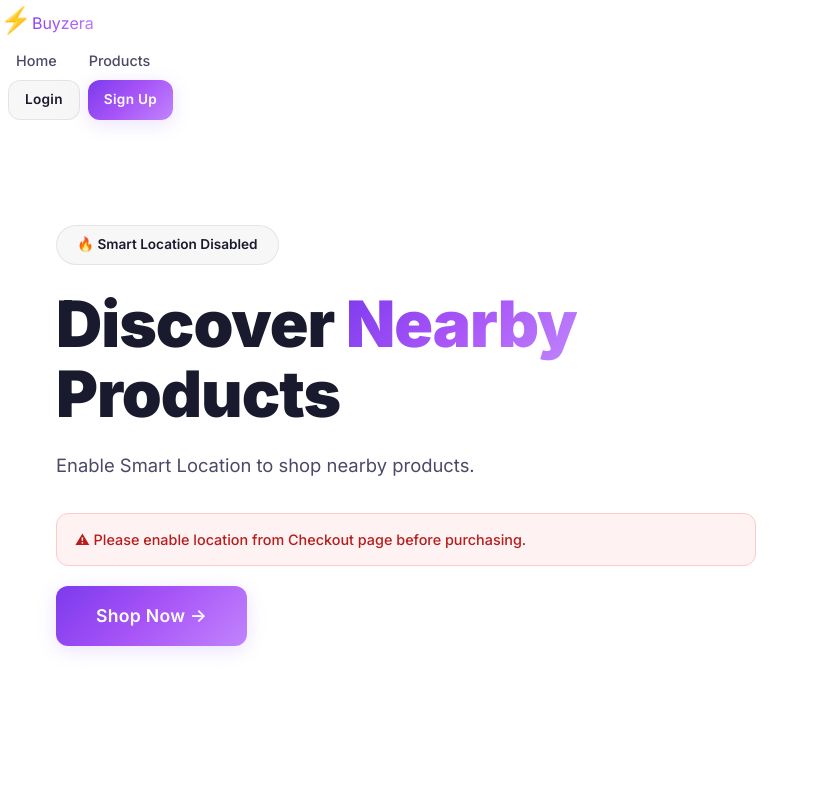
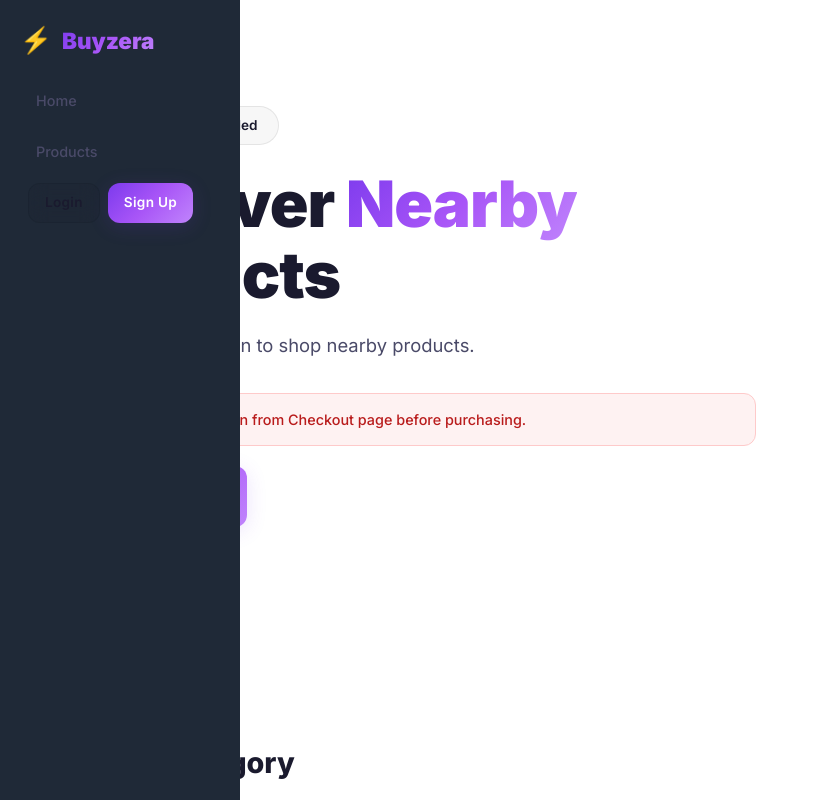
Before and after one commit to 123rrraaa/buyzera, a React (Vite) app in the folder Frontend/: page / in a window 1280 px wide. Shown: the top 800 px of the page, without its empty margins (0-815 px from the left). Built offline with nearby package versions, Linux system fonts and the light colour scheme; no server answers.

Commit message:
Update Navbar.css

```diff
--- a/Frontend/src/components/Navbar.css
+++ b/Frontend/src/components/Navbar.css
@@ -1,3 +1,126 @@
+/* src/components/Navbar.css */
+
+.sidebar {
+  position: fixed;
+  top: 0;
+  left: 0;
+  width: 240px;
+  height: 100vh; /* Full height */
+  background: #1f2937; /* Dark background */
+  color: white;
+  display: flex;
+  flex-direction: column;
+  padding: 20px;
+  box-sizing: border-box;
+  z-index: 200;
+}
+
+.sidebar-header {
+  display: flex;
+  justify-content: space-between;
+  align-items: center;
+}
+
+.sidebar-brand {
+  display: flex;
+  align-items: center;
+  gap: 10px;
+  font-size: 1.4rem;
+  font-weight: 900;
+  color: white;
+  text-decoration: none;
+}
+
+.brand-icon {
+  font-size: 1.6rem;
+}
+
+.sidebar-links {
+  display: flex;
+  flex-direction: column;
+  gap: 12px;
+  margin-top: 20px;
+}
+
+.nav-link {
+  color: #d1d5db;
+  text-decoration: none;
+  padding: 10px 14px;
+  border-radius: 6px;
+  transition: background 0.2s;
+}
+
+.nav-link:hover {
+  background: rgba(255, 255, 255, 0.1);
+  color: #fff;
+}
+
+.nav-cart {
+  position: relative;
+}
+
+.cart-badge {
+  background: #ef4444;
+  color: white;
+  font-size: 0.75rem;
+  padding: 2px 6px;
+  border-radius: 999px;
+  margin-left: 6px;
+}
+
+.nav-user-menu {
+  margin-top: auto;
+  position: relative;
+}
+
+.nav-user-btn {
+  background: none;
+  border: none;
+  color: white;
+  display: flex;
+  align-items: center;
+  gap: 8px;
+  cursor: pointer;
+}
+
+.user-avatar {
+  background: #3b82f6;
+  border-radius: 50%;
+  padding: 6px 10px;
+  font-weight: bold;
+}
+
+.nav-dropdown {
+  position: absolute;
+  top: 100%;
+  left: 0;
+  background: #374151;
+  border-radius: 6px;
+  padding: 8px;
+  display: none;
+}
+
+.nav-user-menu:hover .nav-dropdown {
+  display: block;
+}
+
+.dropdown-item {
+  display: block;
+  padding: 8px 12px;
+  color: #d1d5db;
+  text-decoration: none;
+}
+
+.dropdown-item:hover {
+  background: rgba(255, 255, 255, 0.1);
+  color: #fff;
+}
+
+.dropdown-divider {
+  border-top: 1px solid #4b5563;
+  margin: 6px 0;
+}
+
 .navbar {
     position: sticky;
     top: 0;
@@ -219,6 +342,14 @@
         display: flex;
     }
 
+    .sidebar {
+    transform: translateX(-100%);
+    transition: transform 0.3s ease;
+  }
+  .sidebar.open {
+    transform: translateX(0);
+  }
+
     .navbar-inner {
         height: 60px;
     }
```
